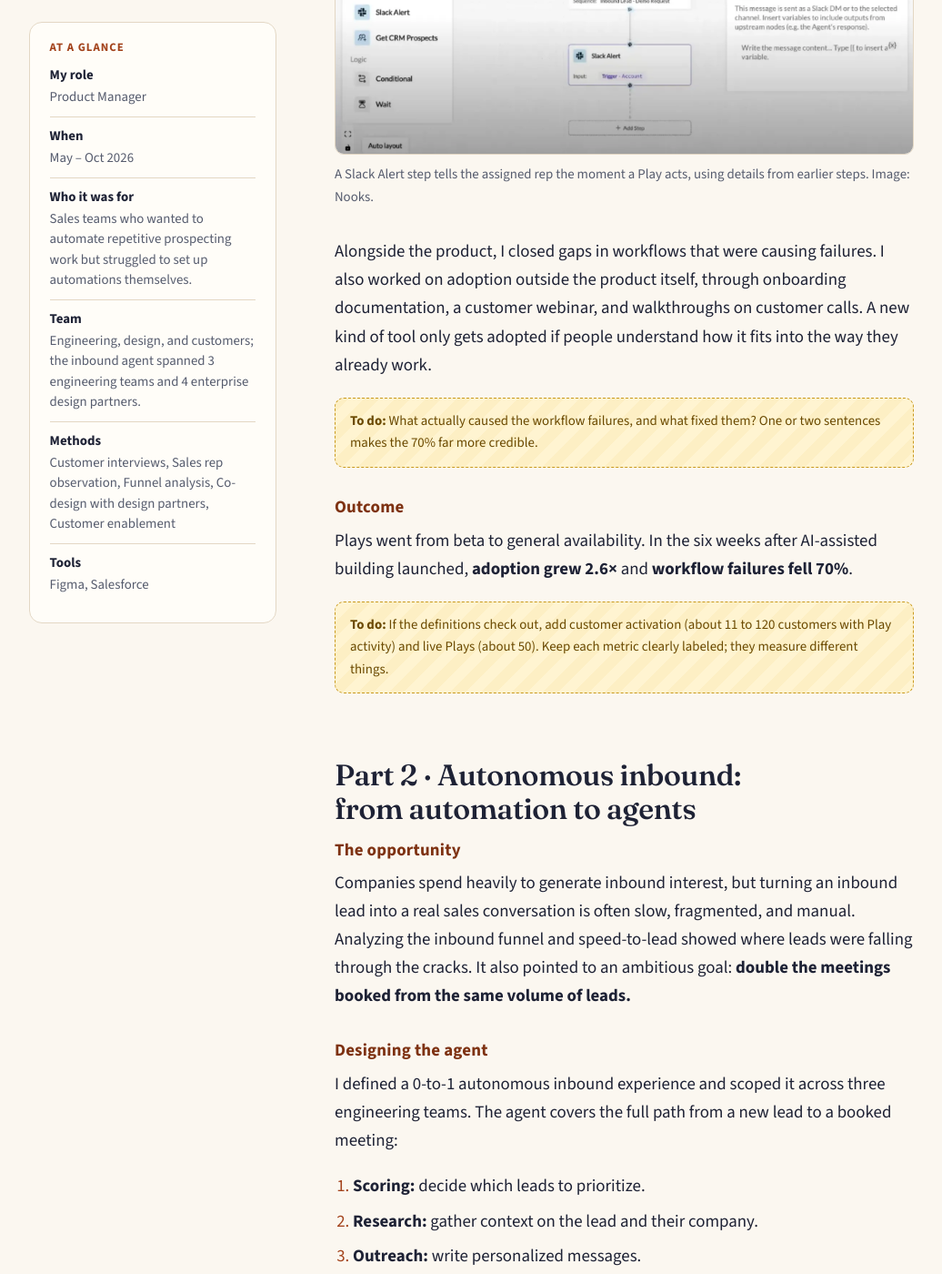
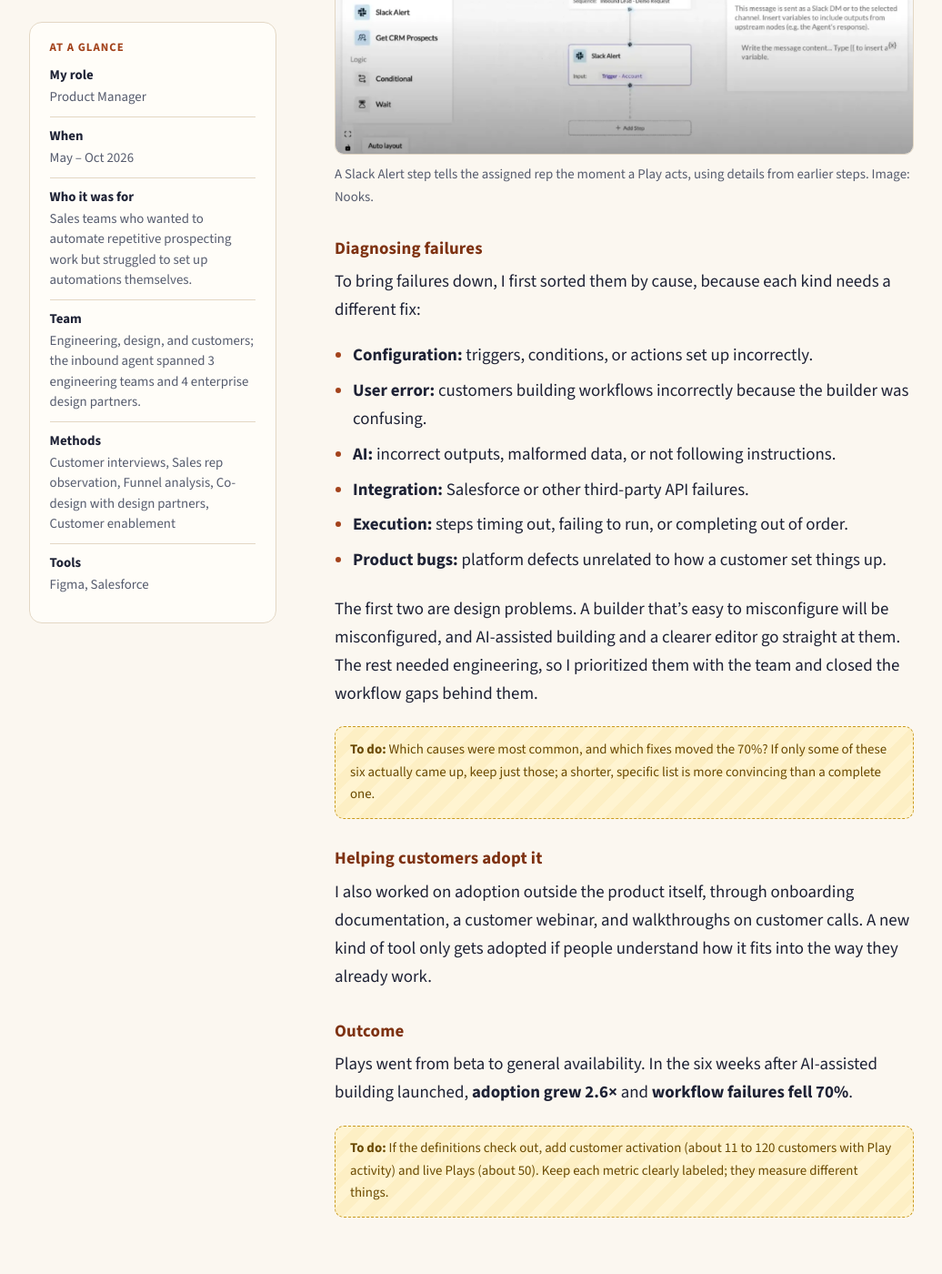
Before and after one commit to sabrinahu618/portfolio, a Jekyll site: the page built from _projects/nooks.md, in a window 1280 px wide and 1400 px high, scrolled down 4383 px. Shown: the whole window at 91% size, without its empty margins (32-1068 px from the left). Built offline with Jekyll 4.4.1, drawn with Linux system fonts in a browser that asks for light colours.

Commit message:
Nooks: add failure diagnosis section
Co-Authored-By: Claude Opus 5.5 <noreply@anthropic.com>
Claude-Session: https://claude.ai/code/session_01HybnYJGYPLDq5hkAYptQSd

```diff
--- a/_projects/nooks.md
+++ b/_projects/nooks.md
@@ -66,9 +66,24 @@ I also scoped Slack alerts to make automation visible where reps already work. A
 
 {% include figure.html src="/assets/img/nooks/slack-alert.webp" alt="The Plays editor with a workflow of Draft AI Email, then Add to Sequence (assigned round robin to an Inbound Lead - Demo Request sequence), then a Slack Alert step. A side panel configures the Slack Alert to send to the user assigned in the Add to Sequence step, with a message box that can include variables from earlier steps." width="1600" height="1072" caption="A Slack Alert step tells the assigned rep the moment a Play acts, using details from earlier steps. Image: Nooks." %}
 
-Alongside the product, I closed gaps in workflows that were causing failures. I also worked on adoption outside the product itself, through onboarding documentation, a customer webinar, and walkthroughs on customer calls. A new kind of tool only gets adopted if people understand how it fits into the way they already work.
+### Diagnosing failures
 
-{% include todo.html note="What actually caused the workflow failures, and what fixed them? One or two sentences makes the 70% far more credible." %}
+To bring failures down, I first sorted them by cause, because each kind needs a different fix:
+
+- **Configuration:** triggers, conditions, or actions set up incorrectly.
+- **User error:** customers building workflows incorrectly because the builder was confusing.
+- **AI:** incorrect outputs, malformed data, or not following instructions.
+- **Integration:** Salesforce or other third-party API failures.
+- **Execution:** steps timing out, failing to run, or completing out of order.
+- **Product bugs:** platform defects unrelated to how a customer set things up.
+
+The first two are design problems. A builder that's easy to misconfigure will be misconfigured, and AI-assisted building and a clearer editor go straight at them. The rest needed engineering, so I prioritized them with the team and closed the workflow gaps behind them.
+
+{% include todo.html note="Which causes were most common, and which fixes moved the 70%? If only some of these six actually came up, keep just those; a shorter, specific list is more convincing than a complete one." %}
+
+### Helping customers adopt it
+
+I also worked on adoption outside the product itself, through onboarding documentation, a customer webinar, and walkthroughs on customer calls. A new kind of tool only gets adopted if people understand how it fits into the way they already work.
 
 ### Outcome
 
```
